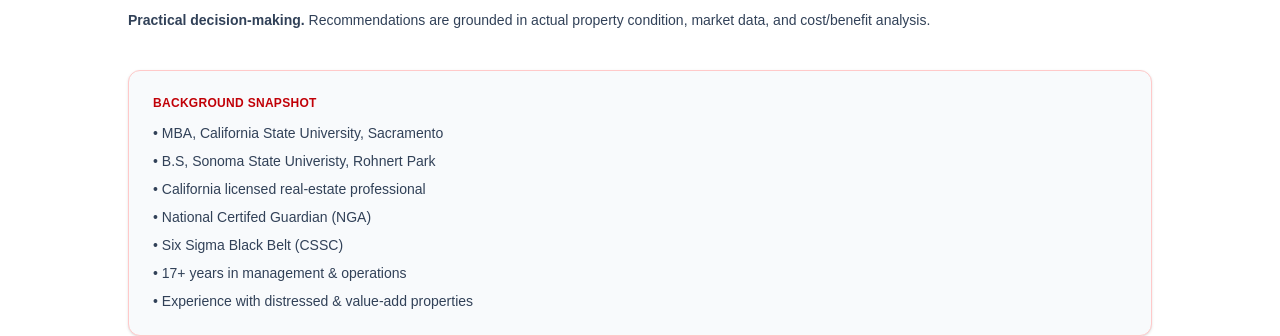
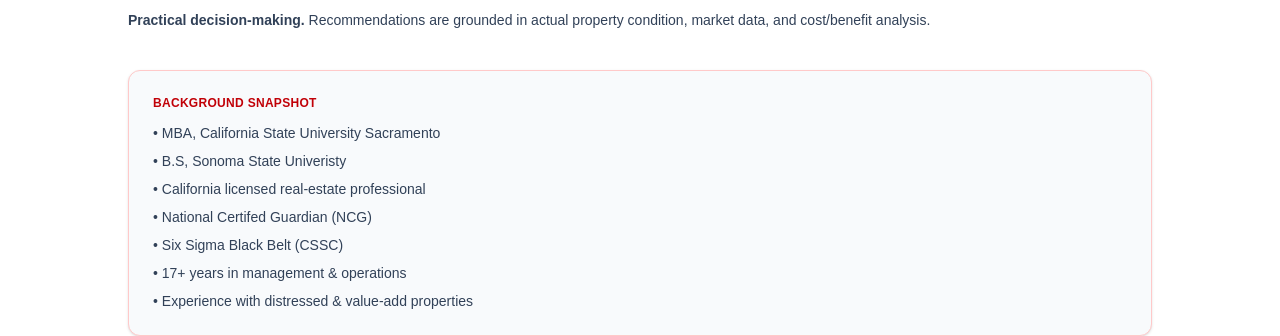
Before and after one commit to Abeytai/aichateaux-site, a Next.js app: page /about in a window 1280 px wide. Shown: the part 1080-1416 px from the top of the page. Built offline with nearby package versions, Linux system fonts and the light colour scheme.

Commit message:
Website update

```diff
--- a/app/about/page.tsx
+++ b/app/about/page.tsx
@@ -169,10 +169,10 @@ export default function FiduciaryPage() {
                 Background Snapshot
               </p>
               <ul className="text-sm text-slate-700 space-y-2">
-                <li>• MBA, California State University, Sacramento</li>
-                <li>• B.S, Sonoma State Univeristy, Rohnert Park</li>
+                <li>• MBA, California State University Sacramento</li>
+                <li>• B.S, Sonoma State Univeristy</li>
                 <li>• California licensed real-estate professional</li>
-                <li>• National Certifed Guardian (NGA)</li>
+                <li>• National Certifed Guardian (NCG)</li>
                 <li>• Six Sigma Black Belt (CSSC)</li>
                 <li>• 17+ years in management &amp; operations</li>
                 <li>• Experience with distressed &amp; value-add properties</li>
```
